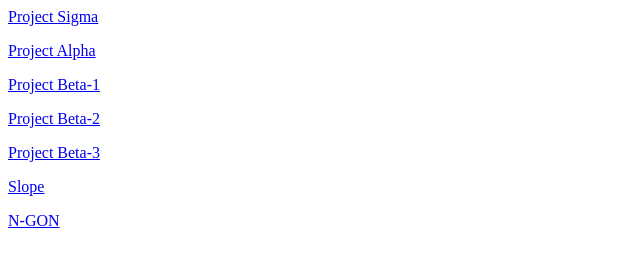
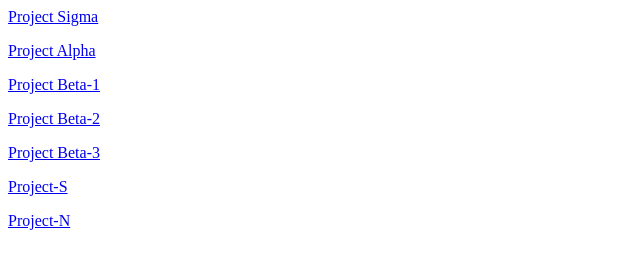
Before and after one commit to Albie737/list, a plain HTML site: page index.html in a window 1280 px wide. Shown: the full height of the page, 0-640 px from the left. Drawn offline with Linux system fonts and the light colour scheme.

Commit message:
Update index.html

```diff
--- a/index.html
+++ b/index.html
@@ -14,7 +14,7 @@
 <a href="http://nettleweb.github.io/">Project Beta-3</a>
 <p>
 </p>
-<a href="http://slope.arc-n.uk">Slope</a>
+<a href="http://slope.arc-n.uk">Project-S</a>
 <p>
 </p>
-<a href="http://n-gon.arc-n.uk">N-GON</a>
+<a href="http://n-gon.arc-n.uk">Project-N</a>
```
